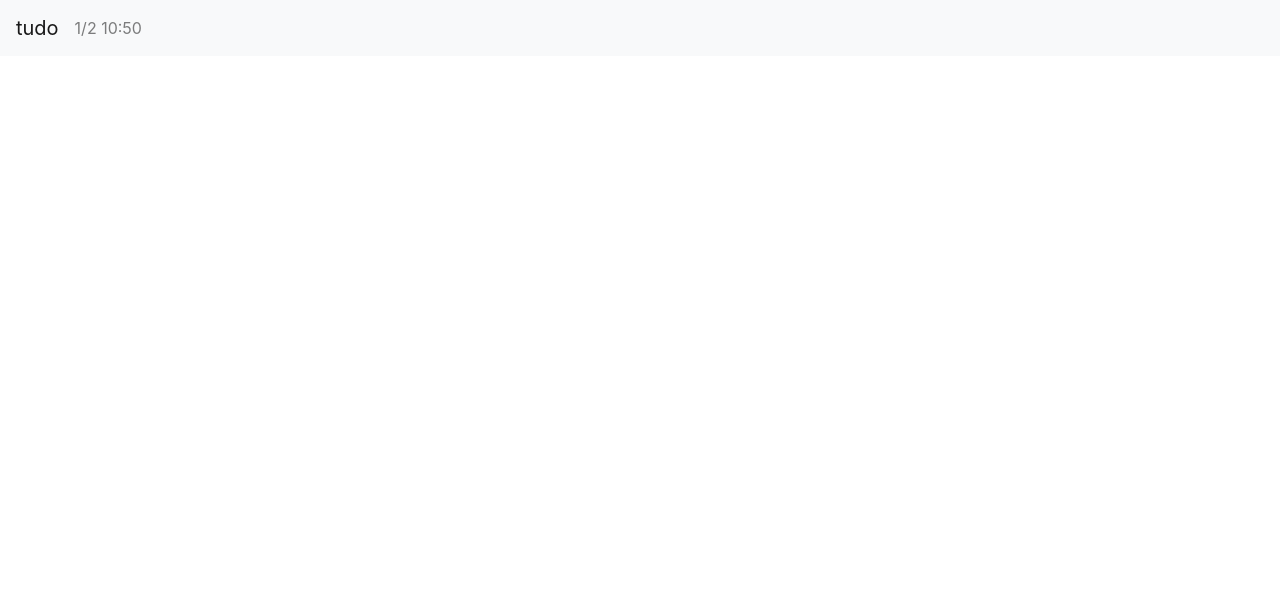
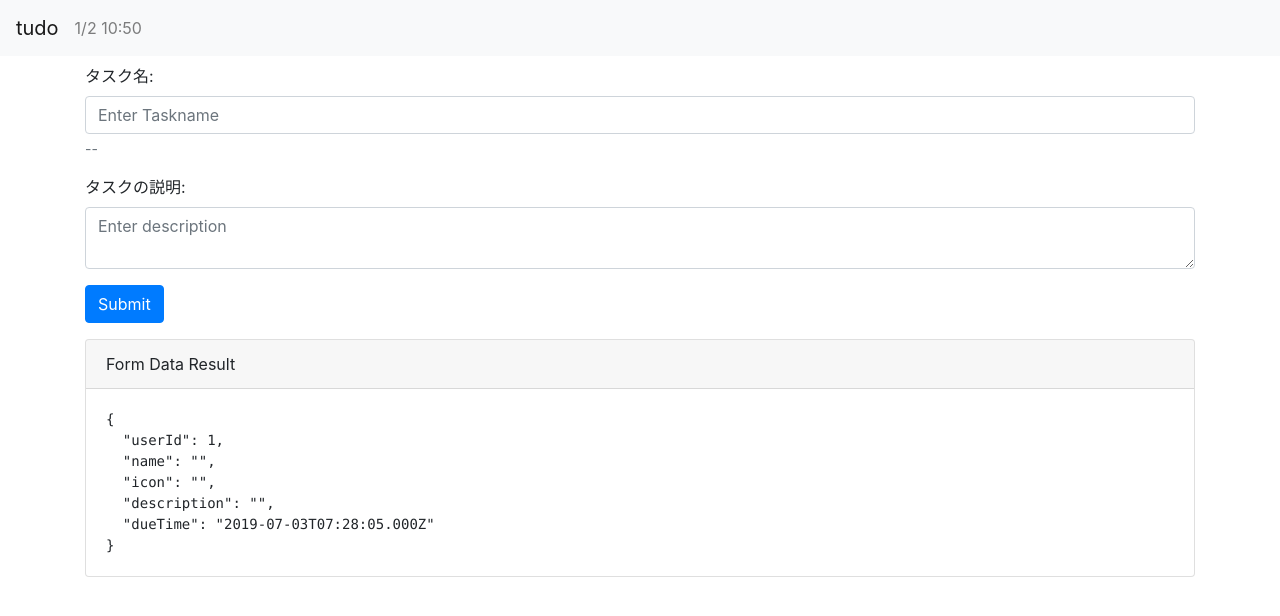
Before and after one commit to Nwnn/tudo, a Nuxt app: page /task in a window 1280 px wide. Before the commit this address had no page. Shown: the top 616 px of the page. Built offline with nearby package versions, Linux system fonts and the light colour scheme.

Commit message:
タスク追加フォーム

```diff
--- a/package.json
+++ b/package.json
@@ -34,6 +34,7 @@
     "bootstrap-vue": "^2.0.0-rc.25",
     "express": "^4.17.1",
     "mocha": "^6.2.0",
+    "moment": "^2.24.0",
     "mongoose": "^5.6.4",
     "mongoose-sequence": "^5.1.0",
     "nodemon": "^1.19.1",
--- a/pages/index.vue
+++ b/pages/index.vue
@@ -5,7 +5,6 @@
         <b-card no-body class="text-center mb-2" v-for="task in tasks" :key="task.id">
           <b-card-header v-if="!task.isComplete">
               <div class="row">
-
 
                 <b-form-checkbox v-on:change="onTaskCheckChange(task)"></b-form-checkbox>
 
@@ -53,7 +52,7 @@ import axios from '@nuxtjs/axios';
 
 export default Vue.extend({
     async asyncData(context) {
-    let { data } = await context.$axios('http://localhost/api');
+    let { data } = await context.$axios('http://localhost/api/tasks');
 
     return {
       tasks : data
--- /dev/null
+++ b/pages/task.vue
@@ -0,0 +1,56 @@
+<template>
+  <div class="container mt-2">
+    <b-form @submit="onSubmit">
+      <b-form-group
+        id="name"
+        label="タスク名:"
+        label-for="input-1"
+        description="--"
+      >
+        <b-form-input
+          id="input-1"
+          v-model="form.name"
+          required
+          placeholder="Enter Taskname"
+        ></b-form-input>
+      </b-form-group>
+
+      <b-form-group id="input-group-2" label="タスクの説明:" label-for="input-2">
+        <b-form-textarea
+          id="input-2"
+          v-model="form.description"
+          placeholder="Enter description"
+        ></b-form-textarea>
+      </b-form-group>
+
+      <b-button type="submit" variant="primary">Submit</b-button>
+    </b-form>
+    <b-card class="mt-3" header="Form Data Result">
+      <pre class="m-0">{{ form }}</pre>
+    </b-card>
+  </div>
+</template>
+
+<script>
+    import moment from 'moment'
+    export default {
+        data() {
+            return {
+                form: {
+                    userId : 1,
+                    name : '',
+                    icon : '',
+                    description : '',
+                    dueTime : moment()
+
+                }
+            }
+        },
+        methods: {
+            onSubmit(evt) {
+                evt.preventDefault()
+                alert(JSON.stringify(this.form))
+            }
+        }
+    }
+</script>
```
Also changed, not shown: 1 other file (tests, documents, lock files or other folders).
